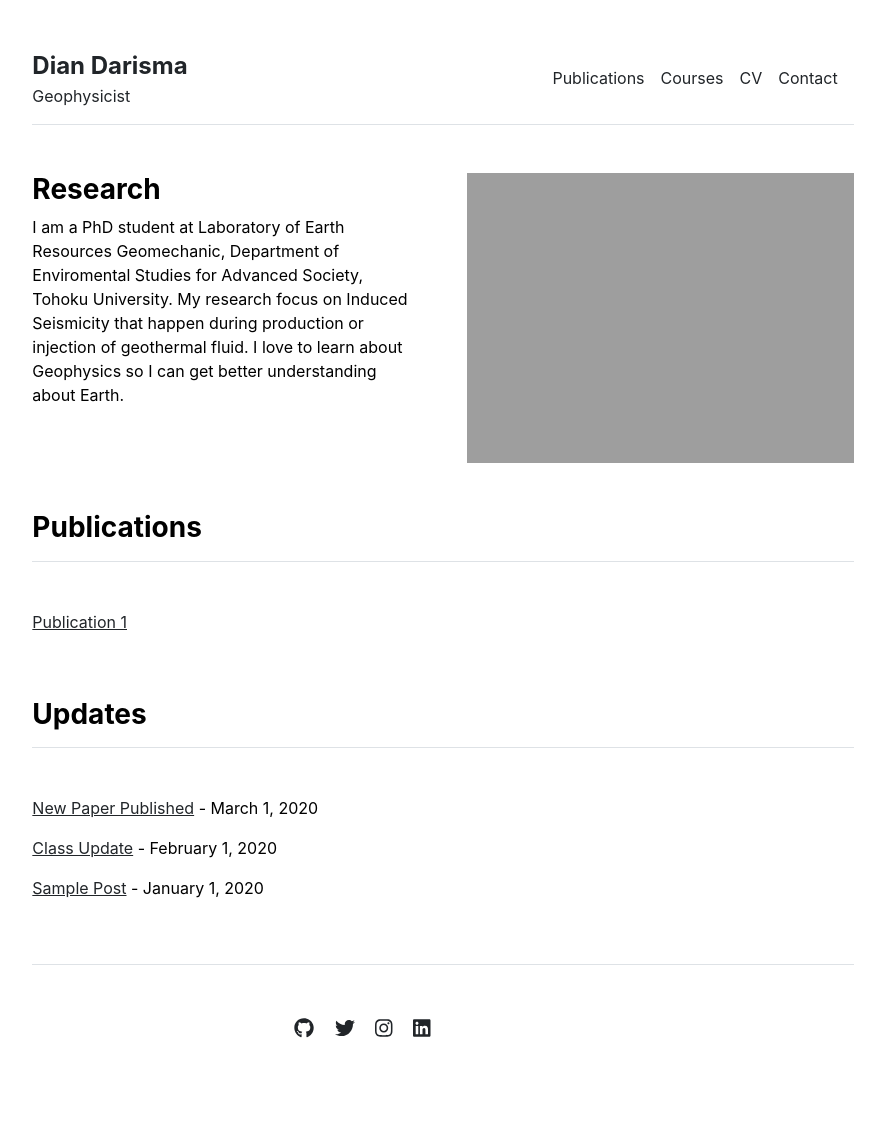
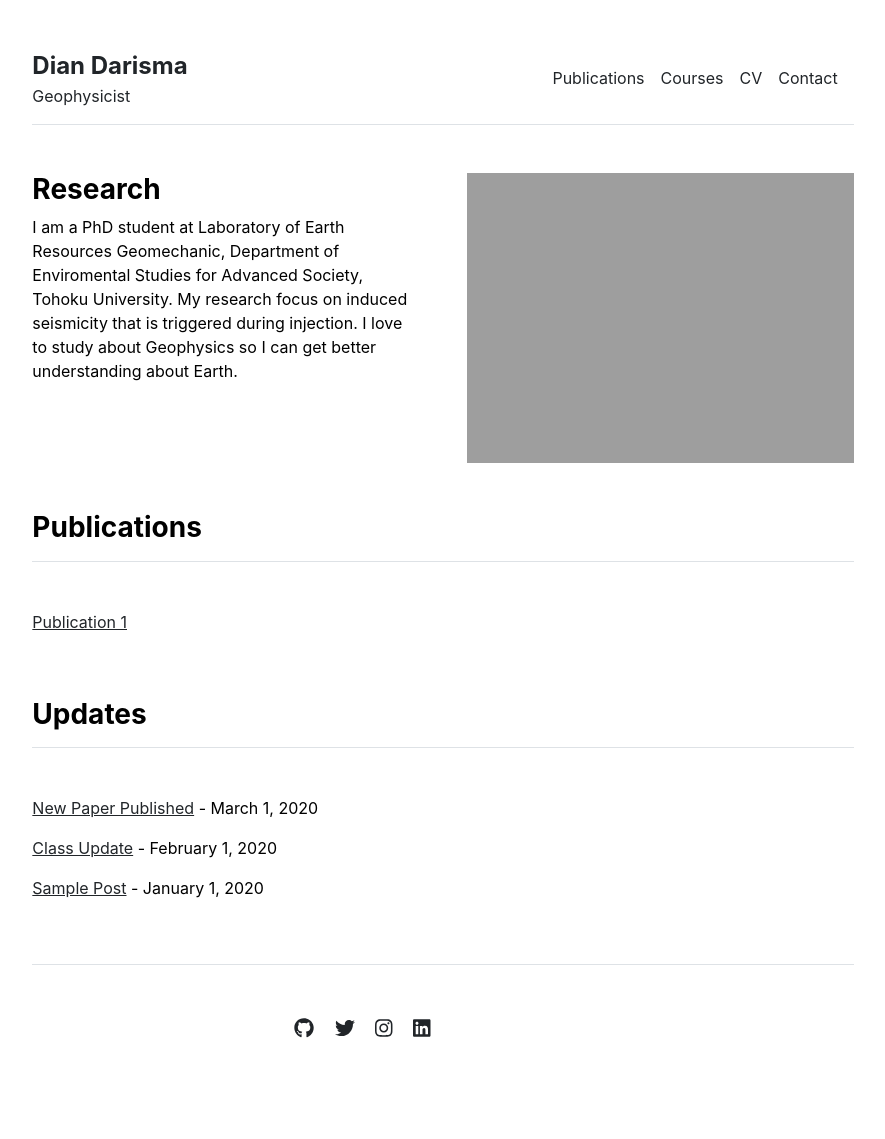
Before and after one commit to diandarisma/diandarisma.github.io, a Jekyll site: the page built from index.md, in a window 1280 px wide. Shown: the whole page, without its empty margins (197-1082 px from the left). Built offline with Jekyll 4.4.1, drawn with Linux system fonts in a browser that asks for light colours.

Commit message:
Update index.md

```diff
--- a/index.md
+++ b/index.md
@@ -3,5 +3,5 @@
 title: "Home"
 ---
 
-I am a PhD student at Laboratory of Earth Resources Geomechanic, Department of Enviromental Studies for Advanced Society, Tohoku University. My research focus on Induced Seismicity that happen during production or injection of geothermal fluid.
-I love to learn about Geophysics so I can get better understanding about Earth.
+I am a PhD student at Laboratory of Earth Resources Geomechanic, Department of Enviromental Studies for Advanced Society, Tohoku University. My research focus on induced seismicity that is triggered during injection.
+I love to study about Geophysics so I can get better understanding about Earth.
```
